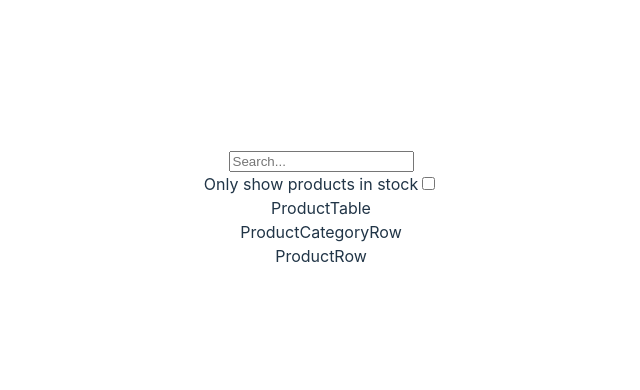
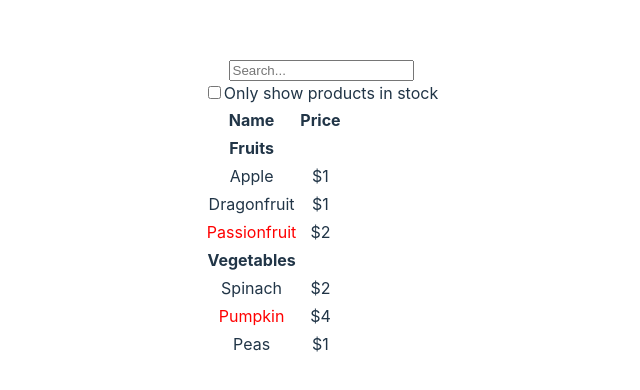
Before and after one commit to itsrafsanjani/react-product-list, a React (Vite) app: page / in a window 1280 px wide. Shown: the part 192-582 px from the top of the page, without its empty margins (319-959 px from the left). Built offline with nearby package versions, Linux system fonts and the light colour scheme.

Commit message:
feat: all components structure done

```diff
--- a/src/App.jsx
+++ b/src/App.jsx
@@ -1,16 +1,19 @@
 import './App.css'
 import { FilterableProductTable } from './FilterableProductTable'
-import { ProductCategoryRow } from './ProductCategoryRow'
-import { ProductRow } from './ProductRow'
-import { ProductTable } from './ProductTable'
+
+const PRODUCTS = [
+  { category: 'Fruits', price: '$1', stocked: true, name: 'Apple' },
+  { category: 'Fruits', price: '$1', stocked: true, name: 'Dragonfruit' },
+  { category: 'Fruits', price: '$2', stocked: false, name: 'Passionfruit' },
+  { category: 'Vegetables', price: '$2', stocked: true, name: 'Spinach' },
+  { category: 'Vegetables', price: '$4', stocked: false, name: 'Pumpkin' },
+  { category: 'Vegetables', price: '$1', stocked: true, name: 'Peas' },
+]
 
 function App() {
   return (
     <div className="App">
-      <FilterableProductTable />
-      <ProductTable />
-      <ProductCategoryRow />
-      <ProductRow />
+      <FilterableProductTable products={PRODUCTS} />
     </div>
   )
 }
--- a/src/FilterableProductTable.jsx
+++ b/src/FilterableProductTable.jsx
@@ -1,9 +1,11 @@
+import { ProductTable } from "./ProductTable"
 import { SearchBar } from "./SearchBar "
 
-export const FilterableProductTable = () => {
+export const FilterableProductTable = ({products}) => {
   return (
     <div>
-        <SearchBar />
+      <SearchBar />
+      <ProductTable products={products} />
     </div>
   )
 }
--- a/src/ProductCategoryRow.jsx
+++ b/src/ProductCategoryRow.jsx
@@ -1,7 +1,7 @@
-import React from 'react'
-
-export const ProductCategoryRow = () => {
+export const ProductCategoryRow = ({ category }) => {
   return (
-    <div>ProductCategoryRow</div>
+    <tr colSpan="2">
+      <th>{category}</th>
+    </tr>
   )
 }
--- a/src/ProductRow.jsx
+++ b/src/ProductRow.jsx
@@ -1,5 +1,14 @@
-export const ProductRow = () => {
+export const ProductRow = ({ product }) => {
+  const name = product.stocked ? (
+    product.name
+  ) : (
+    <span style={{ color: 'red' }}>{product.name}</span>
+  )
+
   return (
-    <div>ProductRow</div>
+    <tr>
+      <td>{name}</td>
+      <td>{product.price}</td>
+    </tr>
   )
 }
--- a/src/ProductTable.jsx
+++ b/src/ProductTable.jsx
@@ -1,5 +1,32 @@
-export const ProductTable = () => {
+import { ProductCategoryRow } from './ProductCategoryRow'
+import { ProductRow } from './ProductRow'
+
+export const ProductTable = ({ products }) => {
+  const rows = []
+  let lastCategory = null
+
+  products.forEach((product) => {
+    if (product.category !== lastCategory) {
+      rows.push(
+        <ProductCategoryRow
+          category={product.category}
+          key={product.category}
+        />
+      )
+    }
+    rows.push(<ProductRow product={product} key={product.name} />)
+    lastCategory = product.category
+  })
+
   return (
-    <div>ProductTable</div>
+    <table>
+      <thead>
+        <tr>
+          <th>Name</th>
+          <th>Price</th>
+        </tr>
+      </thead>
+      <tbody>{rows}</tbody>
+    </table>
   )
 }
--- a/src/SearchBar .jsx
+++ b/src/SearchBar .jsx
@@ -6,8 +6,10 @@ export const SearchBar = () => {
       </div>
 
       <div>
-        <label htmlFor="stock">Only show products in stock</label>
-        <input type="checkbox" name="stock" id="stock" />
+        <label htmlFor="stock">
+          <input type="checkbox" name="stock" id="stock" />
+          Only show products in stock
+        </label>
       </div>
     </form>
   )
```
